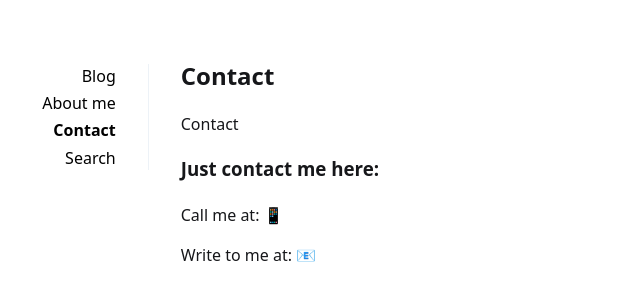
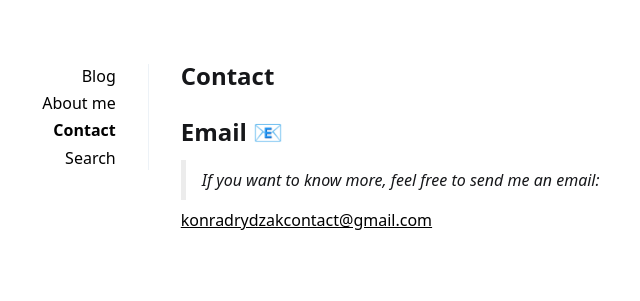
Before and after one commit to konradrydzak/konradrydzak.github.io, a Jekyll site: the page built from docs/_pages/contact.md, in a window 1280 px wide. Shown: the top 301 px of the page, without its empty margins (172-812 px from the left). Built offline with Jekyll 4.4.1, drawn with Linux system fonts in a browser that asks for light colours.

Commit message:
change contact.md

```diff
--- a/docs/_pages/contact.md
+++ b/docs/_pages/contact.md
@@ -3,10 +3,7 @@ layout: page
 title: Contact
 ---
 
-Contact
+# Email 📧
 
-### Just contact me here:
-
-Call me at: 📱
-
-Write to me at: 📧
+> If you want to know more, feel free to send me an email:
+<konradrydzakcontact@gmail.com>
```
